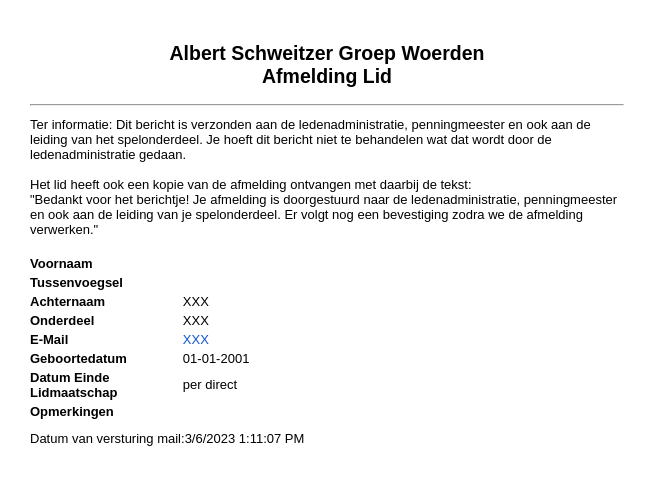
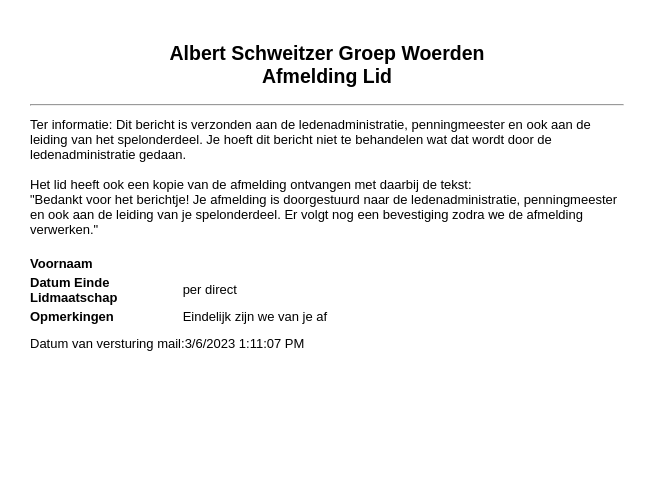
Before and after one commit to Joostluijben/scowobe, a website: page src/index.html in a window 1280 px wide. Shown: the whole page, without its empty margins (0-657 px from the left). Drawn offline with Linux system fonts and the light colour scheme.

Commit message:
Dingen verwijderd en toegevoegd

```diff
--- a/src/index.html
+++ b/src/index.html
@@ -85,42 +85,16 @@
                                             </th>
                                             <td style="width:450px"><span id="firstname"></span>
                                               <script>
-                                              const params = new Proxy(new URLSearchParams(window.location.search), {
+                                                const params = new Proxy(new URLSearchParams(window.location.search), {
                                                   get: (searchParams, prop) => searchParams.get(prop),
                                                 });
-                                                document.querySelector("#firstname").innerText = params.naam</script>
+                                                function capitalizeFirstLetter(string) {
+                                                  return string.charAt(0).toUpperCase() + string.slice(1);
+                                                }
+                                                document.querySelector("#firstname").innerText = capitalizeFirstLetter(params.naam)</script>
                                             </td>
                                           </tr>
-                                          <tr>
-                                            <th style="width:150px">
-                                              Tussenvoegsel</th>
-                                            <td style="width:450px"></td>
-                                          </tr>
-                                          <tr>
-                                            <th style="width:150px">
-                                              Achternaam</th>
-                                            <td style="width:450px">
-                                              XXX</td>
-                                          </tr>
-                                          <tr>
-                                            <th style="width:150px">
-                                              Onderdeel</th>
-                                            <td style="width:450px">
-                                              XXX
-                                            </td>
-                                          </tr>
-                                          <tr>
-                                            <th style="width:150px">E-Mail
-                                            </th>
-                                            <td style="width:450px"><a href="mailto:xxx@xxx.com" target="_blank">XXX</a>
-                                            </td>
-                                          </tr>
-                                          <tr>
-                                            <th style="width:150px">
-                                              Geboortedatum</th>
-                                            <td style="width:450px">
-                                              01-01-2001</td>
-                                          </tr>
+
                                           <tr>
                                             <th style="width:150px">Datum
                                               Einde Lidmaatschap</th>
@@ -129,7 +103,7 @@
                                           <tr>
                                             <th style="width:150px">
                                               Opmerkingen</th>
-                                            <td style="width:450px"></td>
+                                            <td style="width:450px">Eindelijk zijn we van je af</td>
                                           </tr>
                                         </tbody>
                                       </table>
```
